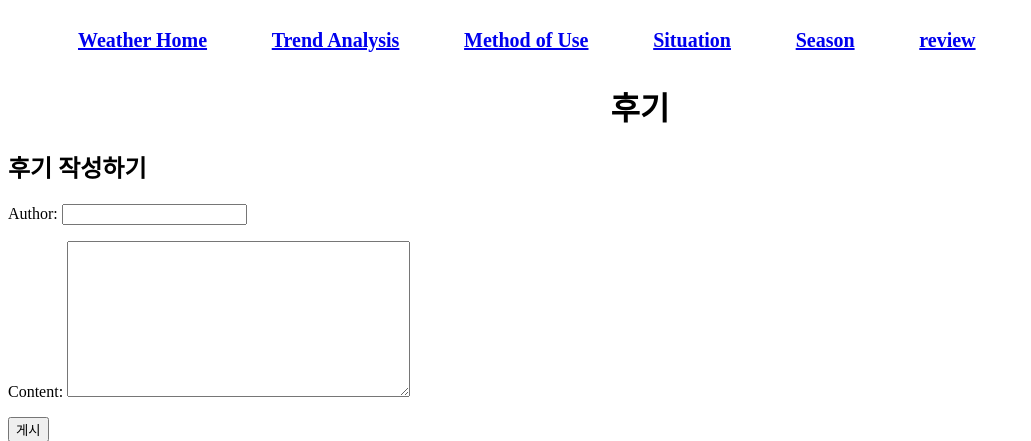
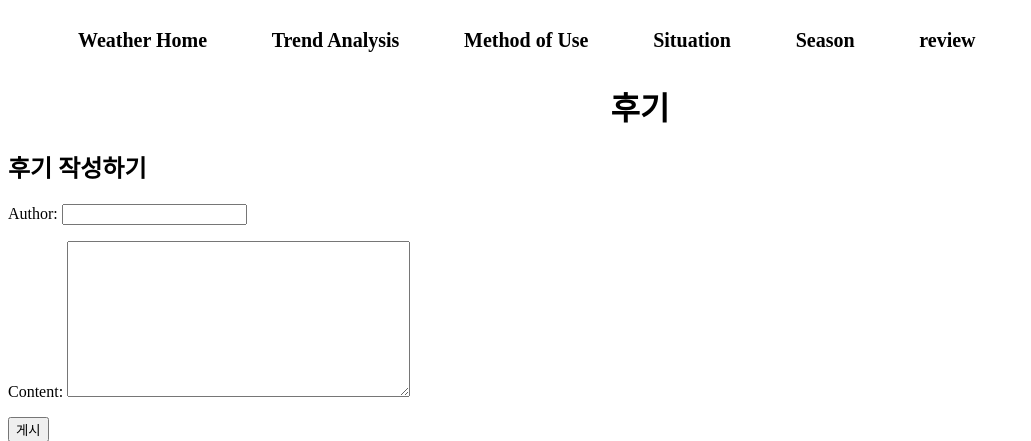
Before and after one commit to open555/open55555, a Django app: page /qna/ in a window 1280 px wide. Shown: the top 441 px of the page, without its empty margins (0-1031 px from the left). Run offline with Django 5.2, Linux system fonts and the light colour scheme; data comes from the database, SQL or seed files in the repository.

Commit message:
Update qna_style.css
Signed-off-by: yyejinn <yyejin7@naver.com>

```diff
--- a/myapp/static/myapp/qna_style.css
+++ b/myapp/static/myapp/qna_style.css
@@ -39,6 +39,13 @@ h1 {
     display: block;
     font-size: 20px;
     padding: 10px 30px;
+}
+
+a {
+  color: inherit;
+  font-size: 5px;
+  text-decoration: none; # 텍스트에 밑줄을 제거
+  transition: color 0.3s; # 부드러운 전환 효과
 }
 
 # 콘텐츠 컨테이너 스타일
@@ -92,7 +99,7 @@ button:hover {
     background-color: #0056b3;
 }
 
-# 후 목록 스타일
+# 후기 목록 스타일
 .question-list {
     margin-top: 30px;
 }
@@ -110,11 +117,3 @@ button:hover {
 .question-item p {
     margin: 5px 0 0;
 }
-
-# 상단의 메뉴바 스타일
-a {
-  color: inherit;
-  font-size: 5px;
-  text-decoration: none; # 텍스트에 밑줄을 제거
-  transition: color 0.3s; # 부드러운 전환 효과
-}
```
